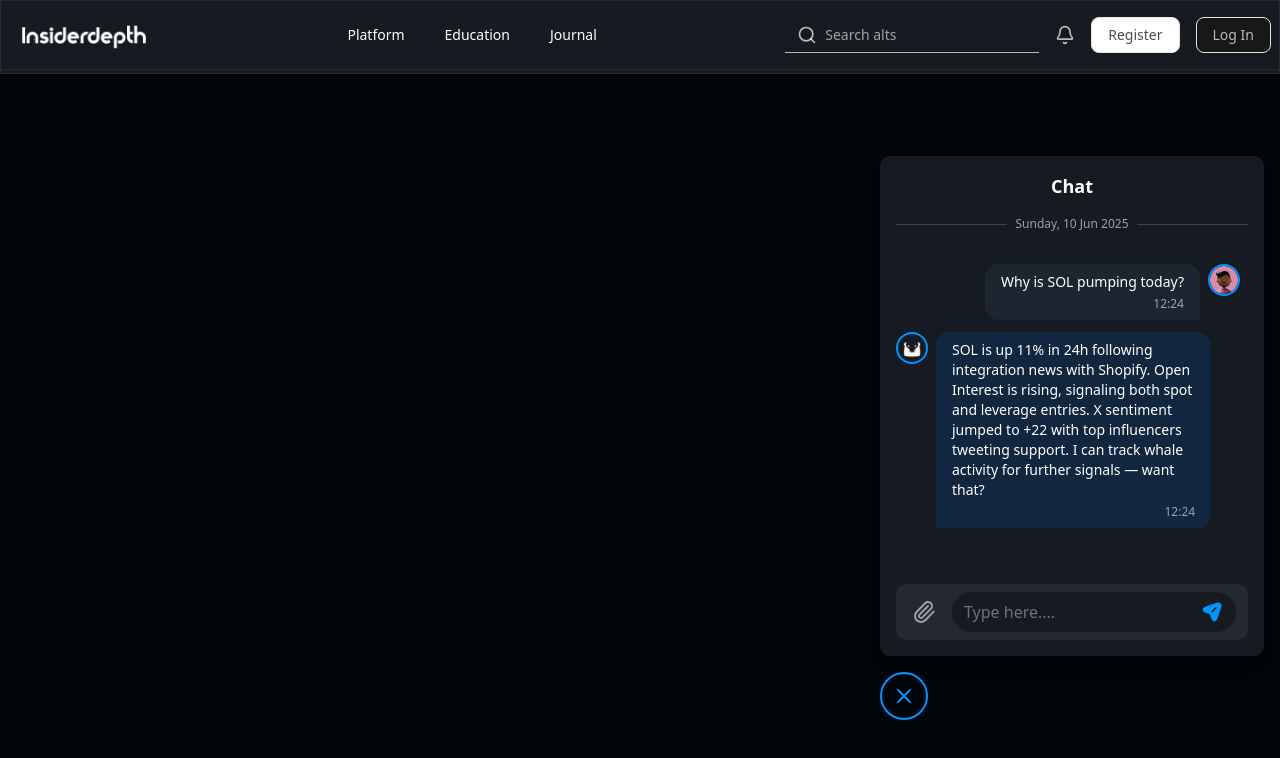
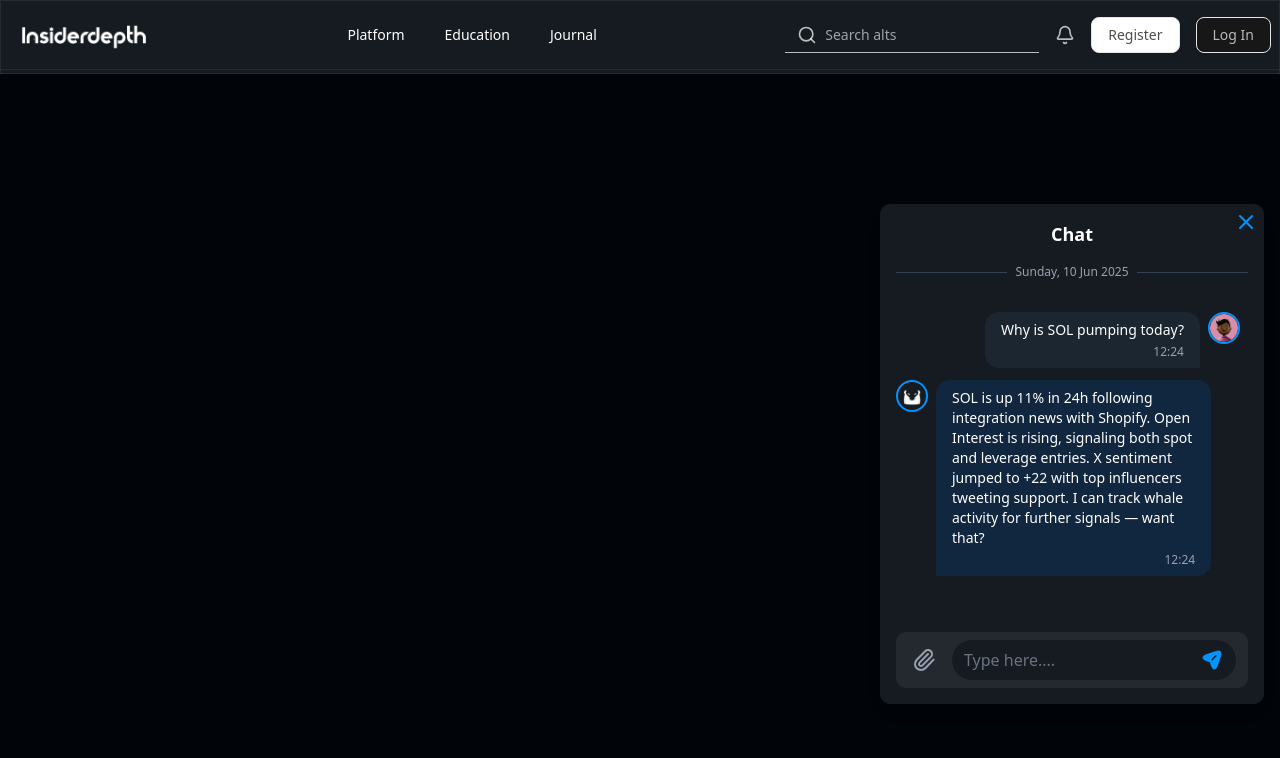
Before and after one commit to Prateek195jain/Insiderdepth, a Next.js app: page / in a window 1280 px wide. Both pictures are taken after a click on the element 1240 px from the left and 696 px from the top of the page. Shown: the top 758 px of the page. Built offline with nearby package versions, Linux system fonts and the light colour scheme.

Commit message:
fix: Refactor ChatBotIcon component structure for improved readability

```diff
--- a/features/chat/components/ChatBotIcon.tsx
+++ b/features/chat/components/ChatBotIcon.tsx
@@ -15,14 +15,16 @@ const ChatBotIcon = () => {
           <ChatPanel />
         </div>
       )}
-
-      <div
-        onClick={() => setIsOpen(!isOpen)}
-        className="w-12 h-12 rounded-full border-2 border-[#0194FE] flex items-center justify-center cursor-pointer hover:opacity-70 transition"
-      >
-        {isOpen ? (
-          <X className="text-[#0194FE] w-6 h-6" />
-        ) : (
+      {isOpen ? (
+        <X
+          onClick={() => setIsOpen(!isOpen)}
+          className="text-[#0194FE] cursor-pointer w-6 h-6 absolute top-0 translate-y-1/4 right-0 -translate-x-1/4"
+        />
+      ) : (
+        <div
+          onClick={() => setIsOpen(!isOpen)}
+          className="w-12 h-12 rounded-full border-2 border-[#0194FE] flex items-center justify-center cursor-pointer hover:opacity-70 transition"
+        >
           <Image
             src="/puma-logo.png"
             alt="chatbot-logo"
@@ -30,8 +32,8 @@ const ChatBotIcon = () => {
             height={24}
             className="object-contain"
           />
-        )}
-      </div>
+        </div>
+      )}
     </div>
   );
 };
```
